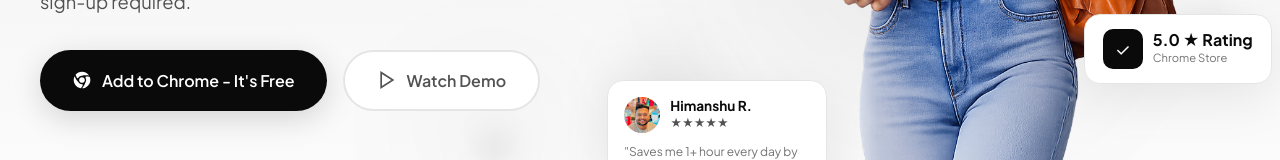
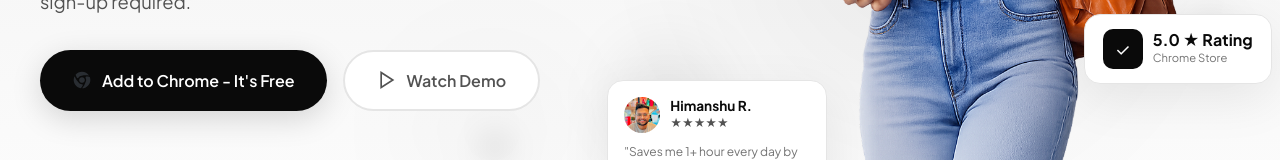
Before and after one commit to sercangundogan/rewordly-web, a Next.js app: page / in a window 1280 px wide. Shown: the part 580-740 px from the top of the page. Built offline with nearby package versions, Linux system fonts and the light colour scheme.

Commit message:
Update ChromeIcon color to a darker shade and apply grayscale filter to various homepage elements for enhanced visual consistency and readability.

```diff
--- a/pages/index.tsx
+++ b/pages/index.tsx
@@ -409,13 +409,14 @@ const RocketIcon = ({ size = 24 }: { size?: number }) => (
   </svg>
 );
 
-const ChromeIcon = ({ size = 24, color = "#292D32" }: { size?: number, color?: string }) => (
+const ChromeIcon = ({ size = 24, color = "#0a0a0a" }: { size?: number, color?: string }) => (
   <svg
     xmlns="http://www.w3.org/2000/svg"
     width={size}
     height={size}
     viewBox="0 0 24 24"
-     fill="currentColor"
+    fill="currentColor"
+    style={{ color }}
   >
     <path
       d="M11.8195 6.9C14.6795 6.28 17.5795 6.19 20.4495 6.66C18.6795 3.86 15.5595 2 11.9995 2C8.88953 2 6.10953 3.42 4.26953 5.65C4.70953 6.95 5.26953 8.19 5.93953 9.37C6.31953 10.05 7.28953 10.02 7.67953 9.35C8.52953 7.92 10.0595 6.96 11.8195 6.9Z"
@@ -970,6 +971,7 @@ const Home: NextPage = () => {
           justify-content: center;
           color: #ffffff;
           font-size: 1.2rem;
+          filter: grayscale(1);
         }
 
         .floating-stats-content {
@@ -1321,6 +1323,7 @@ const Home: NextPage = () => {
           justify-content: center;
           margin-bottom: 20px;
           font-size: 1.5rem;
+          filter: grayscale(1);
         }
 
         .feature-icon-1 {
@@ -1455,6 +1458,7 @@ const Home: NextPage = () => {
           box-shadow: 0 4px 15px rgba(0, 0, 0, 0.05);
           font-size: 1.25rem;
           color: #525252;
+          filter: grayscale(1);
         }
 
         .benefit-text h4 {
```
Also changed, not shown: public/site.webmanifest.
